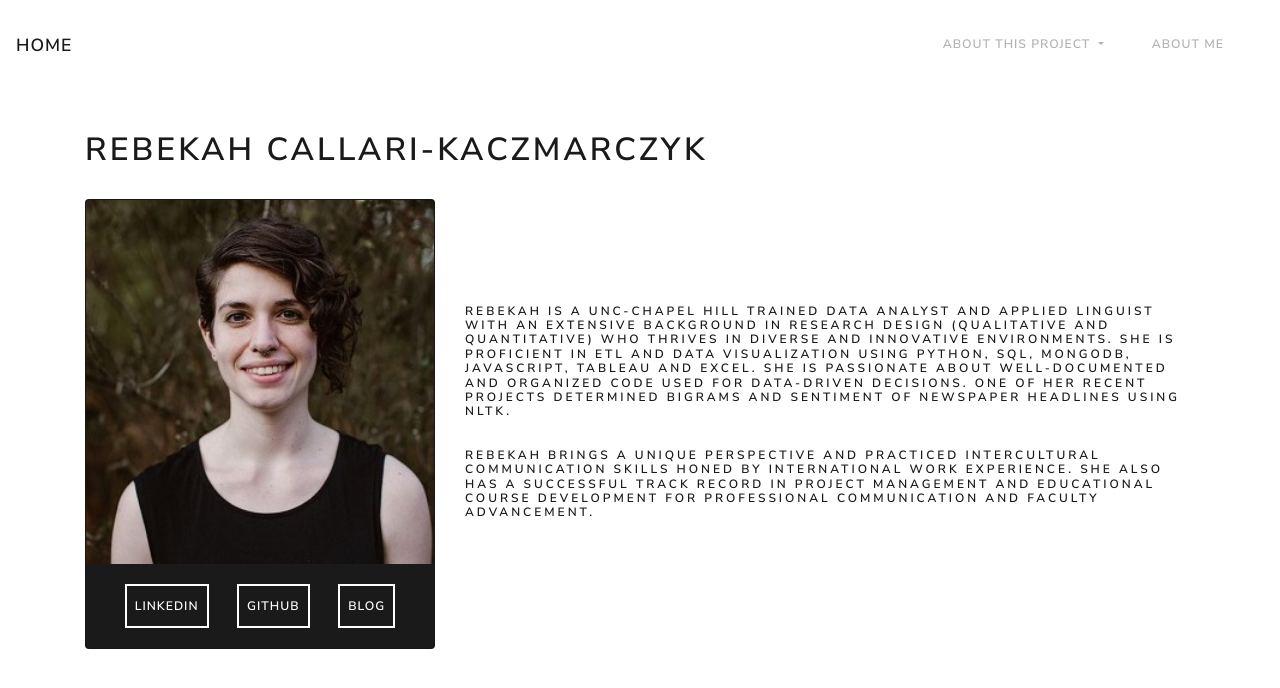
After one commit to rebekahcallkacz/interactive-daily-normals, a Flask app: page /about in a window 1280 px wide. The commit adds this page. Shown: the top 688 px of the page. Run offline with Flask 2, Linux system fonts and the light colour scheme; some libraries are stand-ins or nearby versions.

Commit message:
edited navbar; added about me

```diff
--- a/app.py
+++ b/app.py
@@ -60,6 +60,14 @@ def navbar():
 @app.route('/methods')
 def methods():
     return render_template('methods.html')
+
+@app.route('/data')
+def data():
+    return render_template('data.html')
+
+@app.route('/about')
+def about():
+    return render_template('about.html')
 
 # Will need to add templates for rendering additional webpages
 
--- /dev/null
+++ b/templates/about.html
@@ -0,0 +1,81 @@
+<!DOCTYPE html>
+<html lang="en-us">
+<head>
+  <meta charset="UTF-8">
+  <title>Rebekah Callari-Kaczmarczyk</title>
+  <!--Bootstrap CSS CDN-->
+  <link rel="stylesheet" href="https://stackpath.bootstrapcdn.com/bootstrap/4.5.2/css/bootstrap.min.css" integrity="sha384-JcKb8q3iqJ61gNV9KGb8thSsNjpSL0n8PARn9HuZOnIxN0hoP+VmmDGMN5t9UJ0Z" crossorigin="anonymous">
+  <!--Bootswatch CSS CDN-->
+  <link rel="stylesheet" href="https://stackpath.bootstrapcdn.com/bootswatch/4.5.2/lux/bootstrap.min.css">
+</head>
+
+<!--Navigation bar-->
+<div id="nav-placeholder"></div>
+<!--end of Navigation bar-->
+
+<body>
+  <div class='container'>
+    <div class='row'>
+      <div class='col-md-12'>
+        <br>
+        <br>
+        <h1>Rebekah Callari-Kaczmarczyk</h1>
+        <br>
+      </div>
+    </div>
+    <div class='row'>
+      <div class='col-md-4'>
+        <div class="card bg-primary">
+          <img class="card-img-top" src="static/images/rck_headshot.jpg" alt="Headshot">
+          <div class="card-body text-center">
+            <a href="https://www.linkedin.com/in/rebekah-callari-kaczmarczyk/" target="_blank" class="btn btn-outline-light p-2">LinkedIn</a>
+            <a href="https://github.com/rebekahcallkacz" target="_blank" class="btn btn-outline-light p-2 mx-4">Github</a>
+            <a href="https://theadventuresofbeka.wordpress.com/" target="_blank" class="btn btn-outline-light p-2">Blog</a>
+          </div>
+        </div>
+      </div>
+      <div class='col-md-8'>
+        <br>
+        <br>
+        <br>
+        <br>
+        <br>
+        <h6>
+          Rebekah is a UNC-Chapel Hill trained data analyst and applied linguist with an extensive background in research
+          design (qualitative and quantitative) who thrives in diverse and innovative environments. She is proficient in ETL
+          and data visualization using Python, SQL, MongoDB, JavaScript, Tableau and Excel. She is passionate about
+          well-documented and organized code used for data-driven decisions. One of her recent projects determined bigrams
+          and sentiment of newspaper headlines using NLTK.
+        </h6>
+        <br>
+        <h6>
+        Rebekah brings a unique perspective and practiced intercultural communication skills honed by international work
+        experience. She also has a successful track record in project management and educational course development for
+        professional communication and faculty advancement.
+        </h6>
+      </div>
+    </div>
+  </div>
+
+    <script src="https://code.jquery.com/jquery-3.5.1.min.js"
+        integrity="sha256-9/aliU8dGd2tb6OSsuzixeV4y/faTqgFtohetphbbj0=" crossorigin="anonymous"></script>
+    <script src="https://cdnjs.cloudflare.com/ajax/libs/popper.js/1.14.7/umd/popper.min.js"
+        integrity="sha384-UO2eT0CpHqdSJQ6hJty5KVphtPhzWj9WO1clHTMGa3JDZwrnQq4sF86dIHNDz0W1"
+        crossorigin="anonymous"></script>
+    <script src="https://stackpath.bootstrapcdn.com/bootstrap/4.3.1/js/bootstrap.min.js"
+        integrity="sha384-JjSmVgyd0p3pXB1rRibZUAYoIIy6OrQ6VrjIEaFf/nJGzIxFDsf4x0xIM+B07jRM"
+        crossorigin="anonymous"></script>
+
+    <!-- Custom JS -->
+    <script type="text/javascript" charset="utf8" src="../static/js/indexlogic.js"></script>
+
+    <!-- Load in navbar -->
+    <script>
+    $(function () {
+        $("#nav-placeholder").load("/nav");
+    });
+    </script>
+
+</body>
+
+</html>
--- a/templates/nav.html
+++ b/templates/nav.html
@@ -10,22 +10,18 @@
             <li class="nav-item dropdown">
                 <a class="nav-link dropdown-toggle" id="navbarDropdown" role="button" data-toggle="dropdown"
                     aria-haspopup="true" aria-expanded="false">
-                    Explore the Data
+                    About This Project
                 </a>
                 <div class="dropdown-menu bg-secondary" aria-labelledby="navbarDropdown">
-                    <a class="dropdown-item bg-secondary" href="">Domains</a>
-                    <a class="dropdown-item bg-secondary" href="">Keywords</a>
+                    <a class="dropdown-item bg-secondary" href="/methods">Methodology</a>
+                    <a class="dropdown-item bg-secondary" href="/data">Data</a>
                     <div class="dropdown-divider"></div>
                     <a class="dropdown-item bg-secondary" target='_blank'
-                        href="">Download the Code</a>
+                        href="https://github.com/rebekahcallkacz/interactive-daily-normals">Download the Code</a>
                 </div>
             </li>
             <li class="nav-item">
-                <a class="nav-link bg-secondary" href="/methods">Methodology<span
-                        class="sr-only">(current)</span></a>
-            </li>
-            <li class="nav-item">
-                <a class="nav-link bg-secondary" href="">About Us</a>
+                <a class="nav-link bg-secondary" href="/about">About Me</a>
             </li>
         </ul>
     </div>
```
Also changed, not shown: templates/data.html (added, +54 -0 lines), README.md, static/images/rck_headshot.jpg (added).
